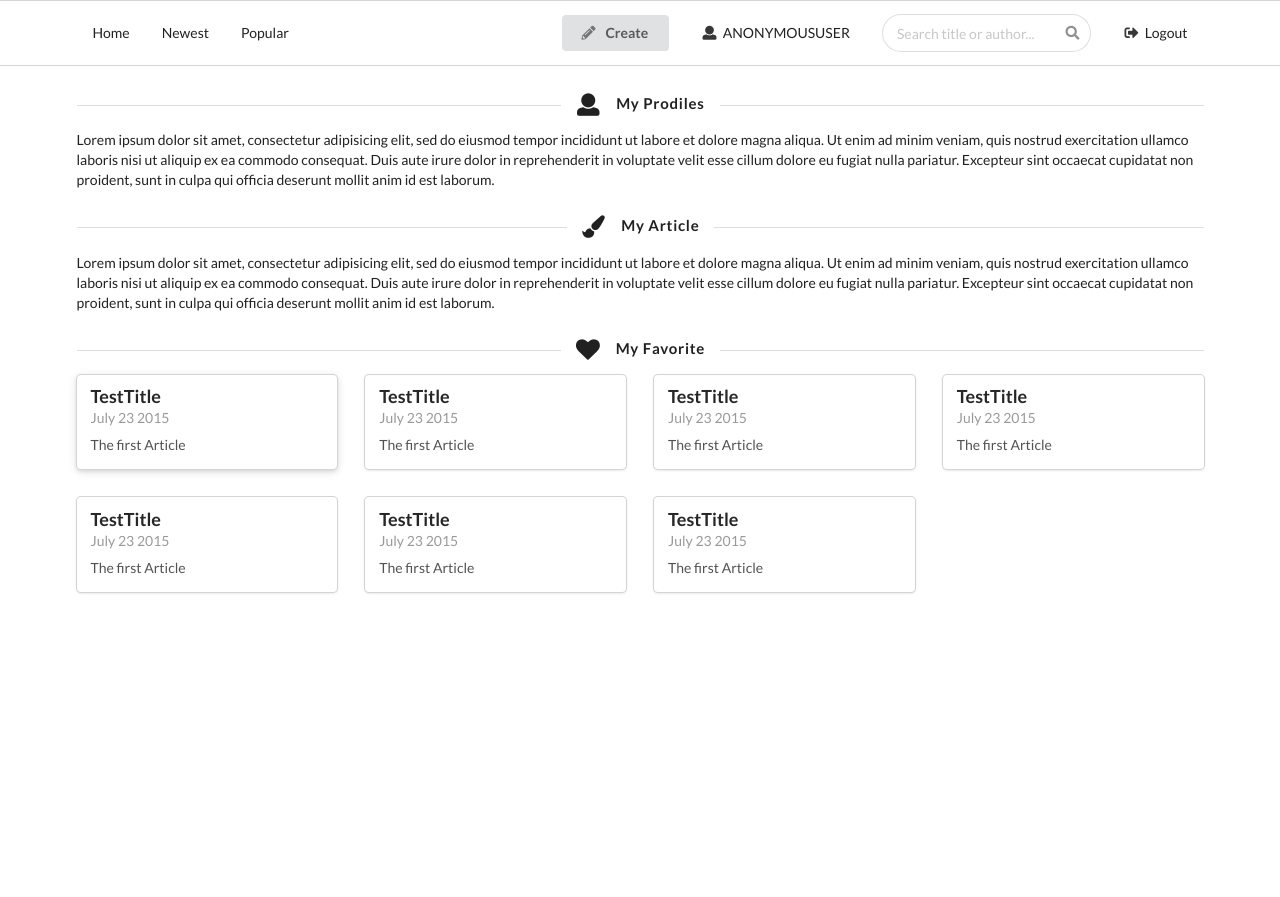
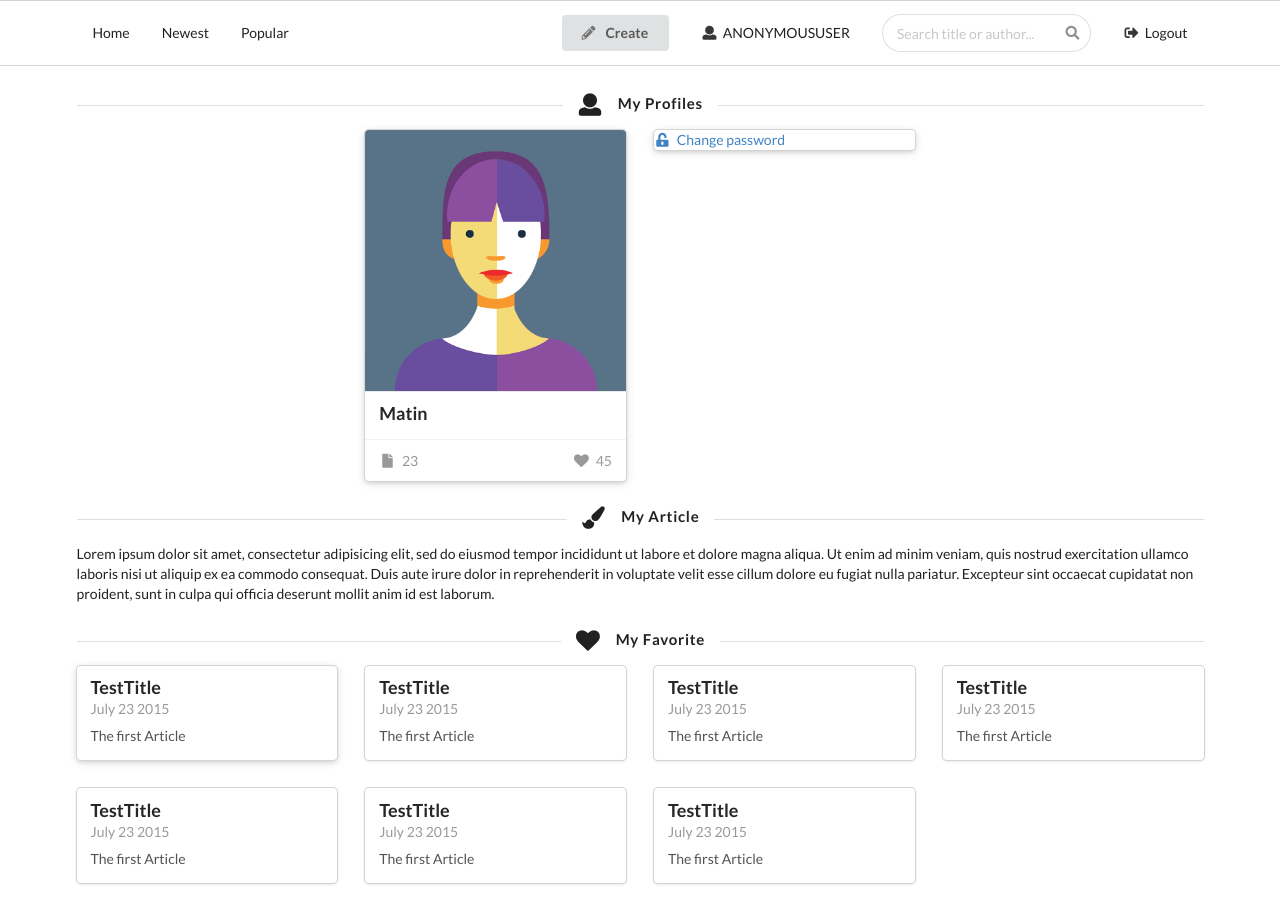
Before and after one commit to Lingzy/only1word, a Django app: page /profiles/ in a window 1280 px wide. Before the commit the page ends 594 px from the top, so only its background shows below. Run offline with Django 3.2, Linux system fonts and the light colour scheme; some libraries are stand-ins or nearby versions.

Commit message:
修改profiles页面

```diff
--- a/oneword/templates/userprofiles.html
+++ b/oneword/templates/userprofiles.html
@@ -81,9 +81,50 @@
     <div class="ui  container ">
       <h4 class="ui horizontal divider header">
         <i class="user icon"></i>
-        My Prodiles
+        My Profiles
       </h4>
-      <p>Lorem ipsum dolor sit amet, consectetur adipisicing elit, sed do eiusmod tempor incididunt ut labore et dolore magna aliqua. Ut enim ad minim veniam, quis nostrud exercitation ullamco laboris nisi ut aliquip ex ea commodo consequat. Duis aute irure dolor in reprehenderit in voluptate velit esse cillum dolore eu fugiat nulla pariatur. Excepteur sint occaecat cupidatat non proident, sunt in culpa qui officia deserunt mollit anim id est laborum.</p>
+      <div class="ui four column grid">
+        <div class="column">
+
+        </div>
+        <div class="column">
+          <div class="ui centered raised card">
+            <div class="image">
+              <img src="{% static "image/rachel.png"%}" alt="">
+            </div>
+            <div class="content">
+              <a href="#" class="header">Matin</a>
+            </div>
+            <div class="extra content">
+              <span class="left floated write">
+                <i class="file icon"></i>
+                23
+              </span>
+              <span class="right floated heart">
+                <i class="heart icon"></i>
+                45
+              </span>
+            </div>
+
+          </div>
+        </div>
+        <div class="column">
+          <div class="ui centered raised card">
+            <a href="# " class="header" type="button">
+              <i class="unlock alternate icon"></i>
+              Change password
+            </a>
+          </div>
+        </div>
+        <div class="column">
+
+        </div>
+        </div>
+
+
+
+
+
       <h4 class="ui horizontal divider header">
         <i class="paint brush icon"></i>
         My Article
```
